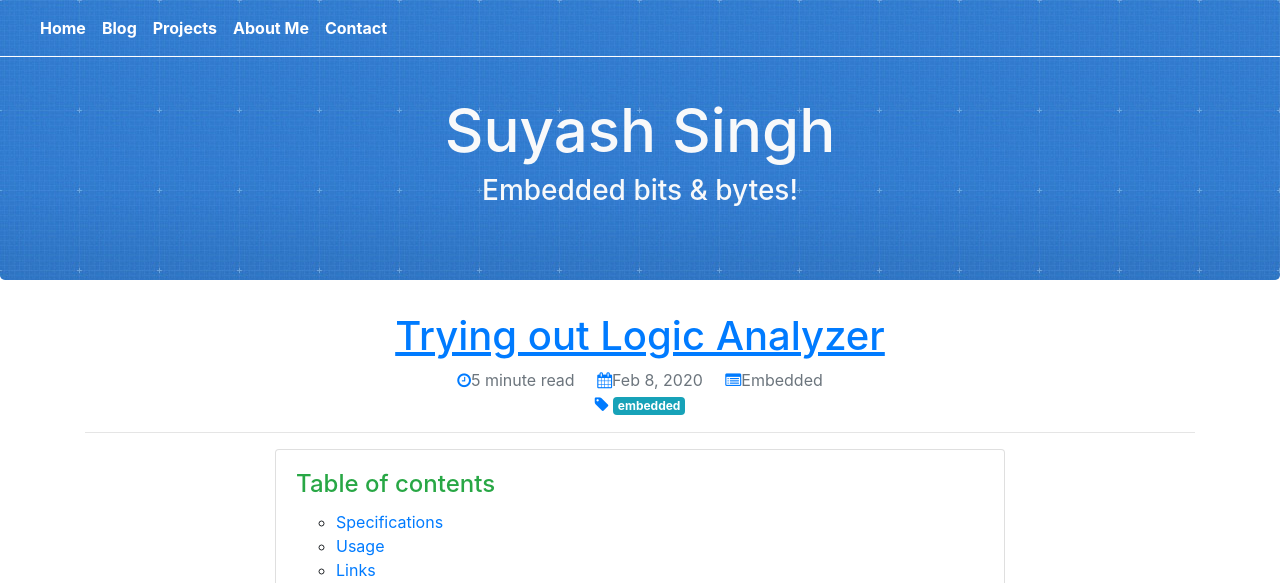
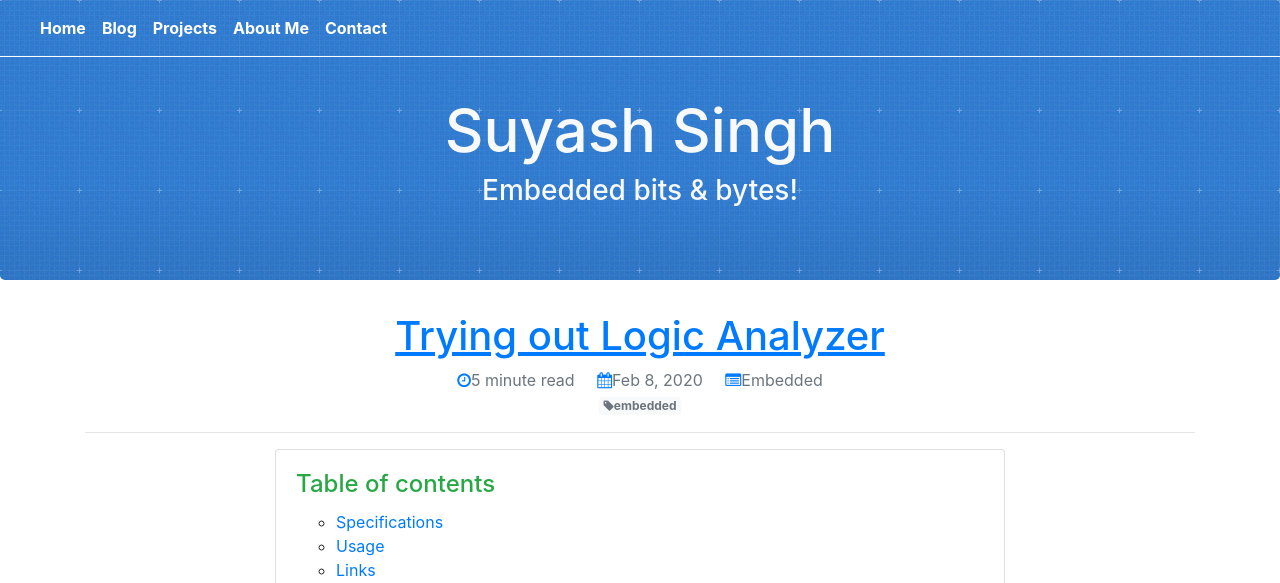
Before and after one commit to suyashsingh/suyashsingh.github.io, a Jekyll site: the page built from _posts/2020-2-8-trying-out-logic-analyzer.md, in a window 1280 px wide. Shown: the top 583 px of the page. Built offline with Jekyll 4.4.1, drawn with Linux system fonts in a browser that asks for light colours; grey boxes are pictures that could not be loaded.

Commit message:
improved rendering of tags on blog posts

```diff
--- a/_layouts/blog_post.html
+++ b/_layouts/blog_post.html
@@ -71,8 +71,9 @@
           <a href="#" class="fa fa-clock-o" onclick="return false"></a>{{ page.readTime }} read &nbsp;&nbsp;&nbsp;
           <a href="#" class="fa fa-calendar" onclick="return false"></a>{{ page.date | date: "%b %-d, %Y" }} &nbsp;&nbsp;&nbsp;
           <a href="#" class="fa fa-list-alt" onclick="return false"></a>{{ page.category }}<br>
-          <a href="#" class="fa fa-tag" onclick="return false"></a>
-          <span class="badge badge-info">{{ page.tag }}</span>
+          {% for tag in page.tag %}
+            <a class="badge badge-light"><i class="fa fa-tag" aria-hidden="true"></i>{{ tag }}</a>
+          {% endfor %}
         </div>
         <hr>
       </div>
```
